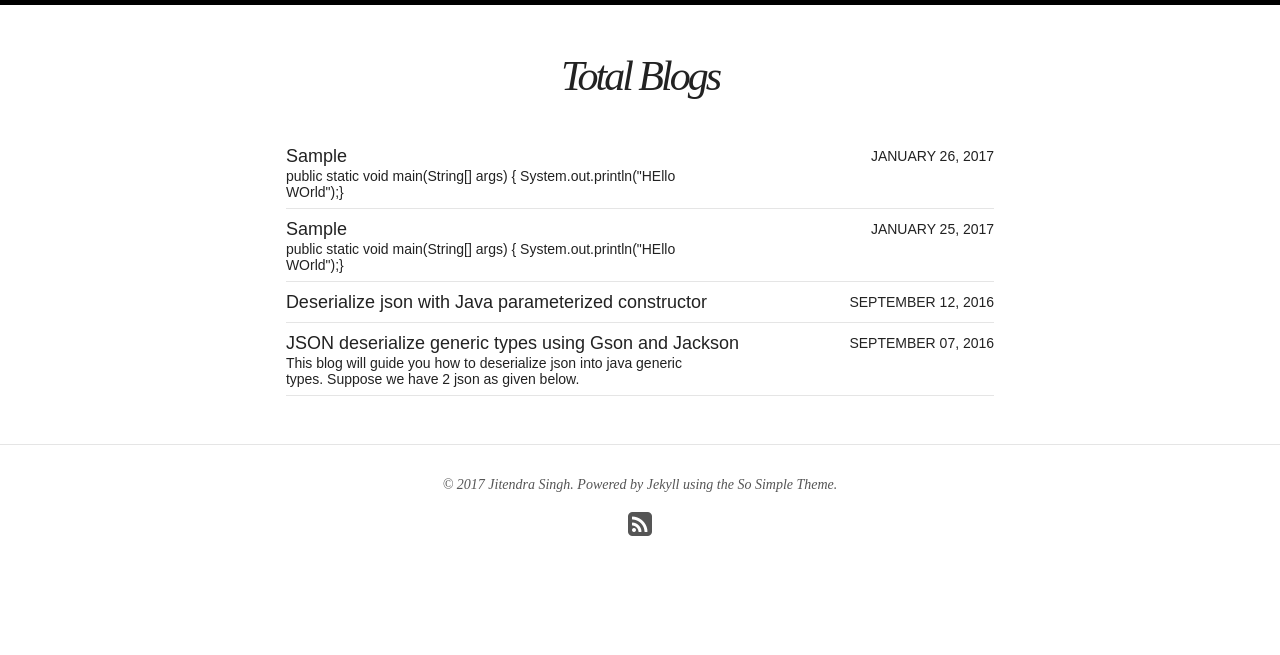
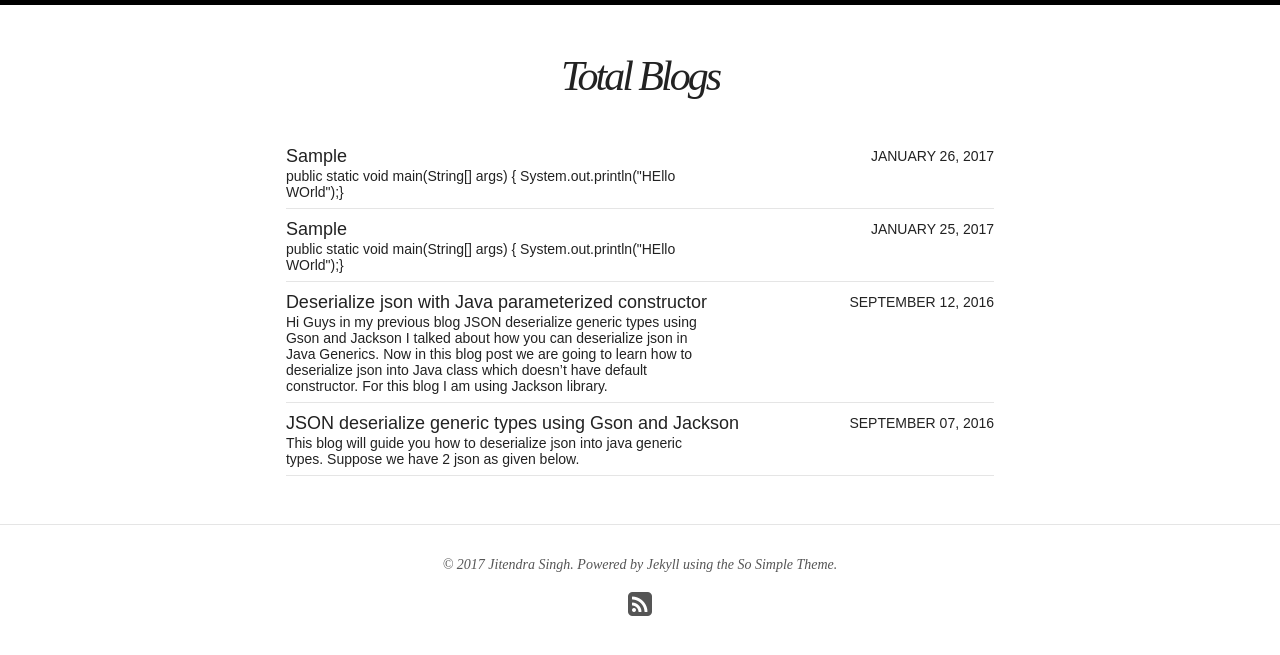
Before and after one commit to jeetmp3/jblog.github.io, a Jekyll site: the page built from index.html, in a window 1280 px wide. Shown: the top 655 px of the page. Built offline with Jekyll 4.4.1, drawn with Linux system fonts in a browser that asks for light colours; nearby versions of some CDN libraries.

```diff
--- a/_posts/blogs/2016-09-12-Deserialize-json-with-Java-parameterized-constructor.md
+++ b/_posts/blogs/2016-09-12-Deserialize-json-with-Java-parameterized-constructor.md
@@ -8,11 +8,41 @@ comments: true
 category: blogs
 tags: [JACKSON, JAVA, JSON]
 date: 2016-09-12T14:17:25-04:00
-date: 2016-09-12T14:17:25-04:00
 comments: true
 share: true
 ---
 
-{% 2016-09-07-JSON-deserialize-generic-types-using-Gson-and-Jackson %}
+Hi Guys in my previous blog [JSON deserialize generic types using Gson and Jackson]({{ site.baseurl }}{% link _posts/blogs/2016-09-07-JSON-deserialize-generic-types-using-Gson-and-Jackson.md %}) I talked about how you can deserialize json in Java Generics. Now in this blog post we are going to learn how to deserialize json into Java class which doesn't have default constructor. For this blog I am using Jackson library.
 
-Hi Guys in my previous blog <a href="" target="_blank">JSON deserialize generic types using Gson and Jackson</a> I talked about how you can deserialize json in Java Generics. Now in this blog post we are going to learn how to deserialize json into Java class which doesn't have default constructor. For this blog I am using Jackson library.
+Almost all frameworks requires default/no-argument constructor in your class. Because these frameworks use <a href='https://docs.oracle.com/javase/tutorial/reflect/' target='_blank'>reflection</a> to create objects by invoking default constructor. But if there is no default constructor present in class then its hard to instantiate using reflection. Let's assume we have a class with no-args constructor (only a parameterized constructor present) and we want to deserialize it.
+{% gist jeetmp3/7eff6ff303b58894715878833c381f24 UserProfile.java %}
+
+And a json file
+{% gist jeetmp3/7eff6ff303b58894715878833c381f24 UserProfile.json %}
+
+There are two ways in Jackson to deserialize this type of classes.
+
+1. Custom deserializer
+2. Mixin Annotations
+
+### 1. Custom Deserializer
+In Custom Deserializer you will create a class and extend it with `com.fasterxml.jackson.databind.JsonDeserializer` and override its abstract method `deserialize()`. This class gives you full control, you'll get json in `com.fasterxml.jackson.core.JsonParser`. Now you can map json properties with class properties. In my case I am creating `UserProfileDeserializer`.
+{% gist jeetmp3/7eff6ff303b58894715878833c381f24 UserProfileDeserializer.java %}
+
+Now we need to register above deserializer in `com.fasterxml.jackson.databind.ObjectMapper`. So that, while deserializing UserProfile class it use `UserProfileDeserializer`.
+{% gist jeetmp3/7eff6ff303b58894715878833c381f24 UserProfileDeserializerDemo.java %}
+
+>In above code we are adding our Deserializer in `com.fasterxml.jackson.databind.module.SimpleModule` and that module is registered in `com.fasterxml.jackson.databind.ObjectMapper`. Similarly, you can register deserializers for other classes too.
+
+### 2. Mixin Annotations
+Jackson provides another way of doing this by using *__Mixin Annotations__*. You can read about Jackson Mixin <a href="https://github.com/FasterXML/jackson-docs/wiki/JacksonMixInAnnotations" target="_blank">here</a>. In our class `UserProfile` there is no default constructor, it has a parameterized constructor. Let's checkout how to create mixin for our class.
+{% gist jeetmp3/7eff6ff303b58894715878833c381f24 UserProfileMixin.java %}
+
+That's it !!
+
+>We have created a constructor same as in `UserProfile` class and marked it with `com.fasterxml.jackson.annotation.JsonCreator` annotation. This will tell `com.fasterxml.jackson.databind.ObjectMapper` this is how target class (`UserProfile`) constructor looks and constructor parameters are marked with `com.fasterxml.jackson.annotation.JsonProperty` annotation.
+
+Now checkout how to register this mixin class in `com.fasterxml.jackson.databind.ObjectMapper`
+{% gist jeetmp3/7eff6ff303b58894715878833c381f24 UserProfileMixinDemo.java %}
+
+Enjoy !!!! ☺☺
```
Also changed, not shown: _posts/blogs/2016-09-07-JSON-deserialize-generic-types-using-Gson-and-Jackson.md (+0 -1 lines).
